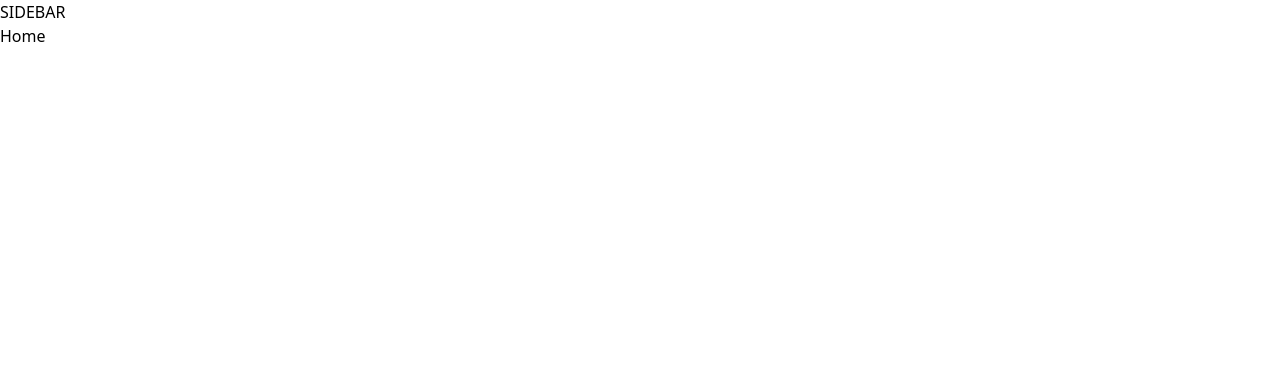
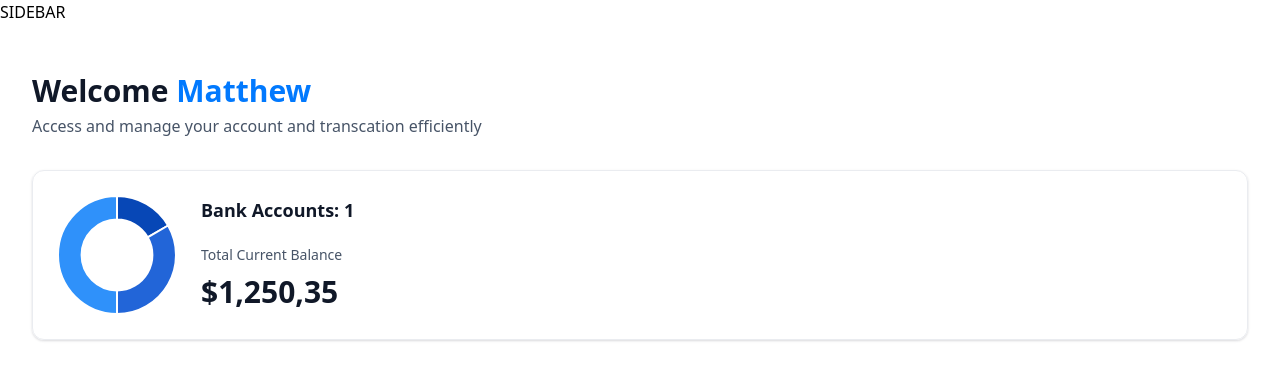
Before and after one commit to Matt-T993/banking-app, a Next.js app: page / in a window 1280 px wide. Shown: the top 380 px of the page. Built offline with nearby package versions, Linux system fonts and the light colour scheme.

Commit message:
implement chartjs and count up

```diff
--- a/app/(root)/page.tsx
+++ b/app/(root)/page.tsx
@@ -1,8 +1,28 @@
+import HeaderBox from '@/components/HeaderBox'
+import TotalBalanceBox from '@/components/TotalBalanceBox'
 import React from 'react'
 
 const Home = () => {
+  const loggedIn = {firstName: 'Matthew'}
   return (
-    <div>Home</div>
+    <section className='home'>
+      <div className='home-content'>
+        <header className='home-header'>
+         <HeaderBox
+         type="greeting"
+         title="Welcome"
+         user={loggedIn?.firstName || 'Guest'}
+         subtext= "Access and manage your account and transcation efficiently"
+         />
+         <TotalBalanceBox
+         accounts={[]}
+         totalBanks={1}
+         totalCurrentBalance={1250.35}
+
+         />
+        </header>
+      </div>
+    </section>
   )
 }
 
--- /dev/null
+++ b/components/AnimatedCounter.tsx
@@ -0,0 +1,22 @@
+'use client'
+import CountUp from 'react-countup'
+
+const AnimatedCounter = ({amount} : {amount: number }) => {
+
+    return (
+    <div className='w-full'>
+
+        <CountUp
+        duration={2.75}
+        decimals={2}
+          decimal=','
+          prefix='$'
+        end={amount}
+
+
+        />
+    </div>
+  )
+}
+
+export default AnimatedCounter
--- /dev/null
+++ b/components/DoughnutChart.tsx
@@ -0,0 +1,35 @@
+"use client"
+
+import { Chart as ChartJS, ArcElement, Tooltip, Legend } from "chart.js";
+import { Doughnut } from "react-chartjs-2";
+
+ChartJS.register(ArcElement, Tooltip, Legend);
+
+
+
+const DoughnutChart = ({accounts} : DoughnutChartProps) => {
+  const data = {
+    datasets: [
+      {
+        label: 'Banks',
+        data: [1250,2500,3750],
+        backgroundColor: [
+          '#0747b6', '#2265d8', '#2f91fa'
+        ]
+      }
+    ],
+    labels: ['Bank 1', 'Bank 2', 'Bank 3' ]
+  }
+  return (
+<Doughnut data={data} options={{
+  cutout:'60%',
+  plugins: {
+    legend: {
+      display: false
+    }
+  }
+}} />
+  )
+}
+
+export default DoughnutChart
--- /dev/null
+++ b/components/HeaderBox.tsx
@@ -0,0 +1,20 @@
+import React from 'react'
+
+const HeaderBox = ({type = "title", title, subtext, user} : HeaderBoxProps) => {
+  return (
+    <div className='header-box'>
+        <h1 className='header-box-title'>
+            {title}
+            {type === 'greeting' && (
+                <span className='text-bankGradient'>
+                &nbsp;{user}
+                </span>
+            )}
+        </h1>
+        <p className='header-box-subtext'>{subtext}</p>
+
+    </div>
+  )
+}
+
+export default HeaderBox
--- /dev/null
+++ b/components/TotalBalanceBox.tsx
@@ -0,0 +1,30 @@
+import { formatAmount } from "@/lib/utils";
+import React from "react";
+import CountUp from "react-countup";
+import AnimatedCounter from "./AnimatedCounter";
+import DoughnutChart from "./DoughnutChart";
+
+const TotalBalanceBox = ({
+  accounts = [],
+  totalBanks,
+  totalCurrentBalance,
+}: TotalBalanceBoxProps) => {
+  return (
+    <section className="total-balance">
+      <div className="total-balance-chart">
+        <DoughnutChart accounts={accounts} />
+      </div>
+      <div className="flex flex-col gap-6">
+        <h2 className="header-2">Bank Accounts: {totalBanks}</h2>
+        <div className="flex flex-col gap-2">
+          <p className="total-balance-label">Total Current Balance</p>
+          <div className="total-balance-amount flex-center gap-2">
+            <AnimatedCounter amount={totalCurrentBalance} />
+          </div>
+        </div>
+      </div>
+    </section>
+  );
+};
+
+export default TotalBalanceBox;
--- a/package.json
+++ b/package.json
@@ -10,11 +10,15 @@
   },
   "dependencies": {
     "@radix-ui/react-slot": "^1.0.2",
+    "chart.js": "^4.4.3",
     "class-variance-authority": "^0.7.0",
     "clsx": "^2.1.1",
     "lucide-react": "^0.379.0",
     "next": "14.2.3",
+    "query-string": "^9.0.0",
     "react": "^18",
+    "react-chartjs-2": "^5.2.0",
+    "react-countup": "^6.5.3",
     "react-dom": "^18",
     "tailwind-merge": "^2.3.0",
     "tailwindcss-animate": "^1.0.7"
--- a/types/index.d.ts
+++ b/types/index.d.ts
@@ -202,7 +202,7 @@
   appwriteItemId?: string;
 }
 
-declare interface TotlaBalanceBoxProps {
+declare interface TotalBalanceBoxProps {
   accounts: Account[];
   totalBanks: number;
   totalCurrentBalance: number;
```
Also changed, not shown: 1 other file (tests, documents, lock files or other folders).
